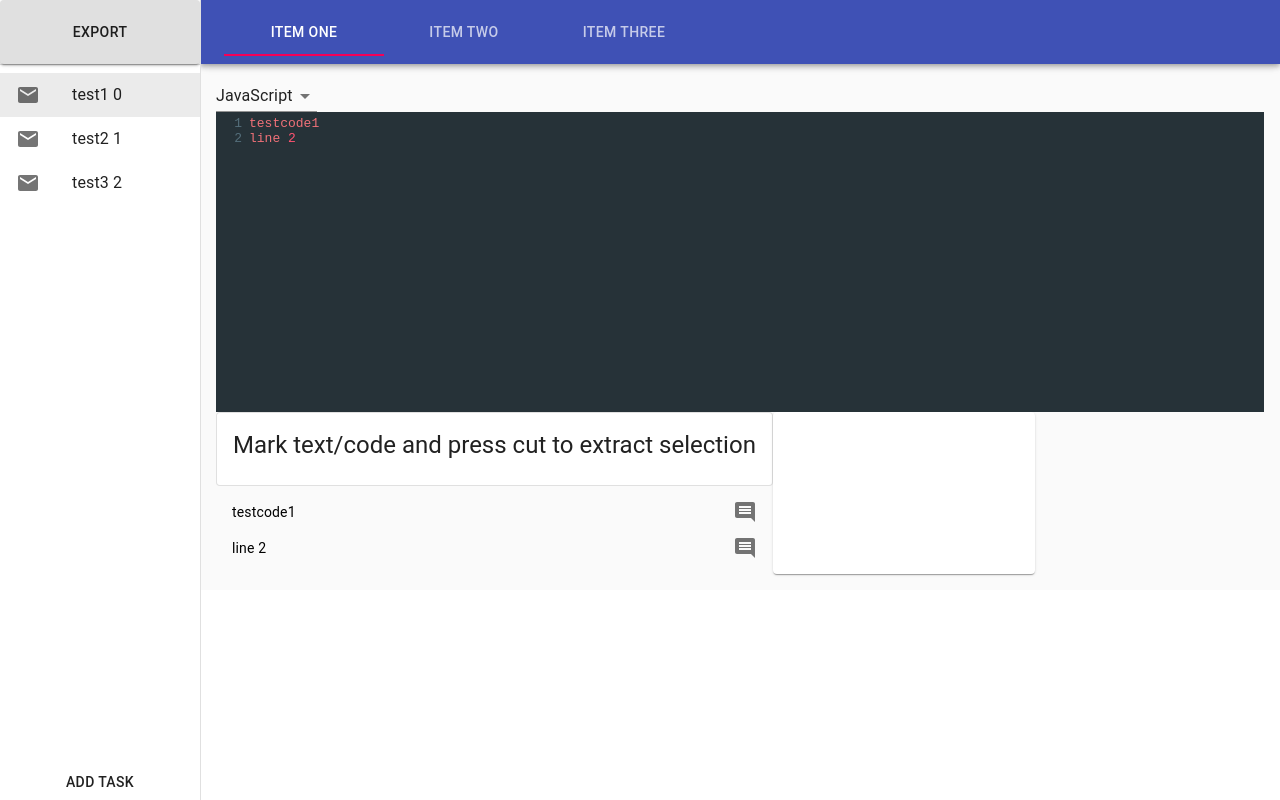
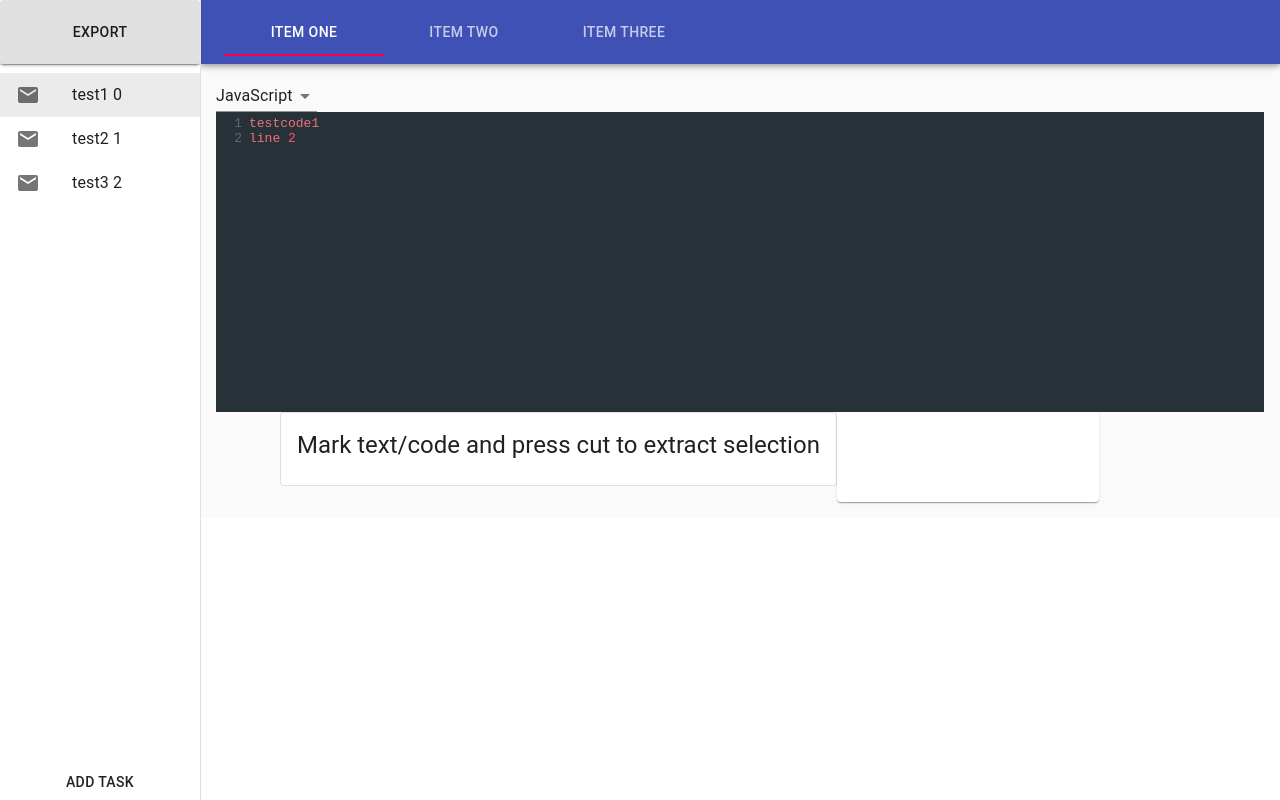
Before and after one commit to Chr1stian/masterapp, a React (Create React App) app: page / in a window 1280 px wide. Built offline with nearby package versions, Linux system fonts and the light colour scheme.

Commit message:
Split code now gets blanked in view

```diff
--- a/src/components/CodeOutput.tsx
+++ b/src/components/CodeOutput.tsx
@@ -1,4 +1,4 @@
-import React from "react";
+import React, { ReactNodeArray } from "react";
 import { Task } from "../App";
 import {
   makeStyles,
@@ -10,7 +10,8 @@ import {
   IconButton,
   Card,
   Typography,
-  CardContent
+  CardContent,
+  Button
 } from "@material-ui/core";
 import CommentIcon from "@material-ui/icons/Comment";
 import reactStringReplace from "react-string-replace";
@@ -50,14 +51,27 @@ const CodeOutput: React.FC<CodeOutputProps> = (props: CodeOutputProps) => {
     ""
   );
 
+  // Update component when code is changed
   React.useEffect(() => {
-    const newSplitCode = [...task.splitCode];
+    // const newSplitCode = [...task.splitCode];
+    const newSplitCode: ReactNodeArray[] = [];
+    const split = task.code.split("\n");
+    console.log("useEffect, splitCode: ", newSplitCode);
+    split.forEach(element => {
+      newSplitCode.push([element]);
+    });
+    task.splitCode = newSplitCode;
+  }, [task.code]);
+
+  // Populate component on mount
+  React.useEffect(() => {
+    const newSplitCode: ReactNodeArray[] = [];
     const split = task.code.split("\n");
     split.forEach(element => {
       newSplitCode.push([element]);
     });
     task.splitCode = newSplitCode;
-  }, [task]);
+  }, []);
 
   const handleMouseUp = (): void => {
     const selection = window.getSelection()
@@ -81,6 +95,11 @@ const CodeOutput: React.FC<CodeOutputProps> = (props: CodeOutputProps) => {
 
   return (
     <div className={classes.wrapper}>
+      <Button
+        onClick={() => {
+          console.log(task.splitCode);
+        }}
+      ></Button>
       <div className={classes.container} onMouseUp={handleMouseUp}>
         <Card variant="outlined">
           <CardContent>
@@ -90,10 +109,17 @@ const CodeOutput: React.FC<CodeOutputProps> = (props: CodeOutputProps) => {
           </CardContent>
         </Card>
         <List className={classes.list}>
-          {task.code.split("\n").map((value: string, index) => {
+          {task.splitCode.map((value: any, index: number) => {
             return (
               <ListItem key={index} dense>
-                <ListItemText primary={value}></ListItemText>
+                {value.length === 1 && (
+                  <ListItemText primary={value}></ListItemText>
+                )}
+                {value.length !== 1 && (
+                  <ListItemText
+                    primary={value[0] + " ".repeat(value[1].length) + value[2]}
+                  ></ListItemText>
+                )}
                 <ListItemSecondaryAction>
                   <IconButton
                     edge="end"
@@ -112,7 +138,7 @@ const CodeOutput: React.FC<CodeOutputProps> = (props: CodeOutputProps) => {
         <List>
           {task.splitCode.map((value: any, index: number) => {
             return (
-              typeof value != "string" &&
+              typeof value !== "string" &&
               value && (
                 <ListItem key={index} dense>
                   <ListItemText primary={value[1]}></ListItemText>
```
